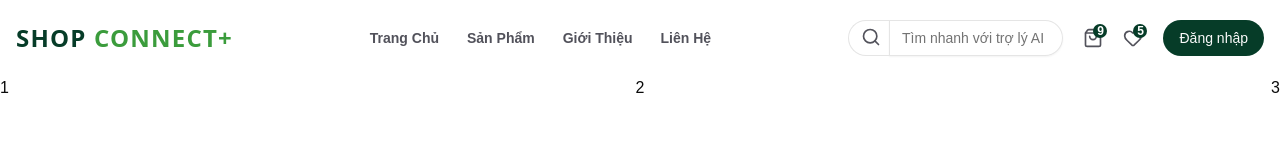
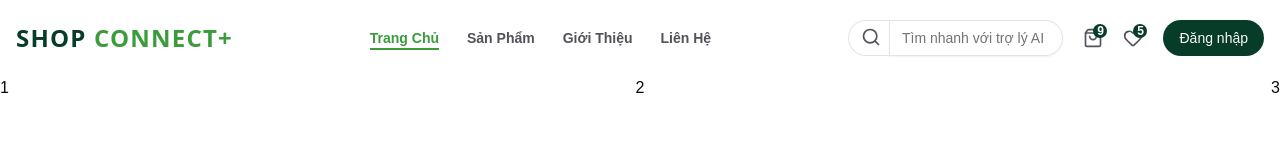
Before and after one commit to VietDuc-Dev/E-Commerce, a React (Vite) app in the folder Client/: page / in a window 1280 px wide. Shown: the top 160 px of the page. Built offline with nearby package versions, Linux system fonts and the light colour scheme.

Commit message:
client-feat(UI): update header

```diff
--- a/Client/src/layout/Header/HeaderMenu.tsx
+++ b/Client/src/layout/Header/HeaderMenu.tsx
@@ -1,8 +1,10 @@
 import { headerData } from "@/constant/data";
-import { Link } from "react-router-dom";
+import { Link, useLocation } from "react-router-dom";
 
 const HeaderMenu = () => {
-  const pathname = "";
+  const location = useLocation();
+
+  const pathname = location.pathname;
 
   return (
     <div className="hidden lg:inline-flex w-1/3 items-center justify-center gap-7 text-sm capitalize font-semibold text-lightColor">
--- a/Client/src/layout/Header/Mobile/SideMenu.tsx
+++ b/Client/src/layout/Header/Mobile/SideMenu.tsx
@@ -2,7 +2,7 @@
 import { X } from "lucide-react";
 import { headerData } from "@/constant/data";
 import SocialMedia from "../../Footer/SocialMedia";
-import { Link } from "react-router-dom";
+import { Link, useLocation } from "react-router-dom";
 import { useOutsideClick } from "@/hooks/useOutsideClick";
 
 interface SidebarProps {
@@ -11,8 +11,12 @@
 }
 
 const SideMenu: React.FC<SidebarProps> = ({ isOpen, onClose }) => {
-  const pathname = "";
+  const location = useLocation();
+
+  const pathname = location.pathname;
+
   const sidebarRef = useOutsideClick<HTMLDivElement>(onClose);
+
   return (
     <div
       className={`fixed inset-y-0 h-screen left-0 z-50 w-full bg-black/50 text-white/70 shadow-xl ${
```
